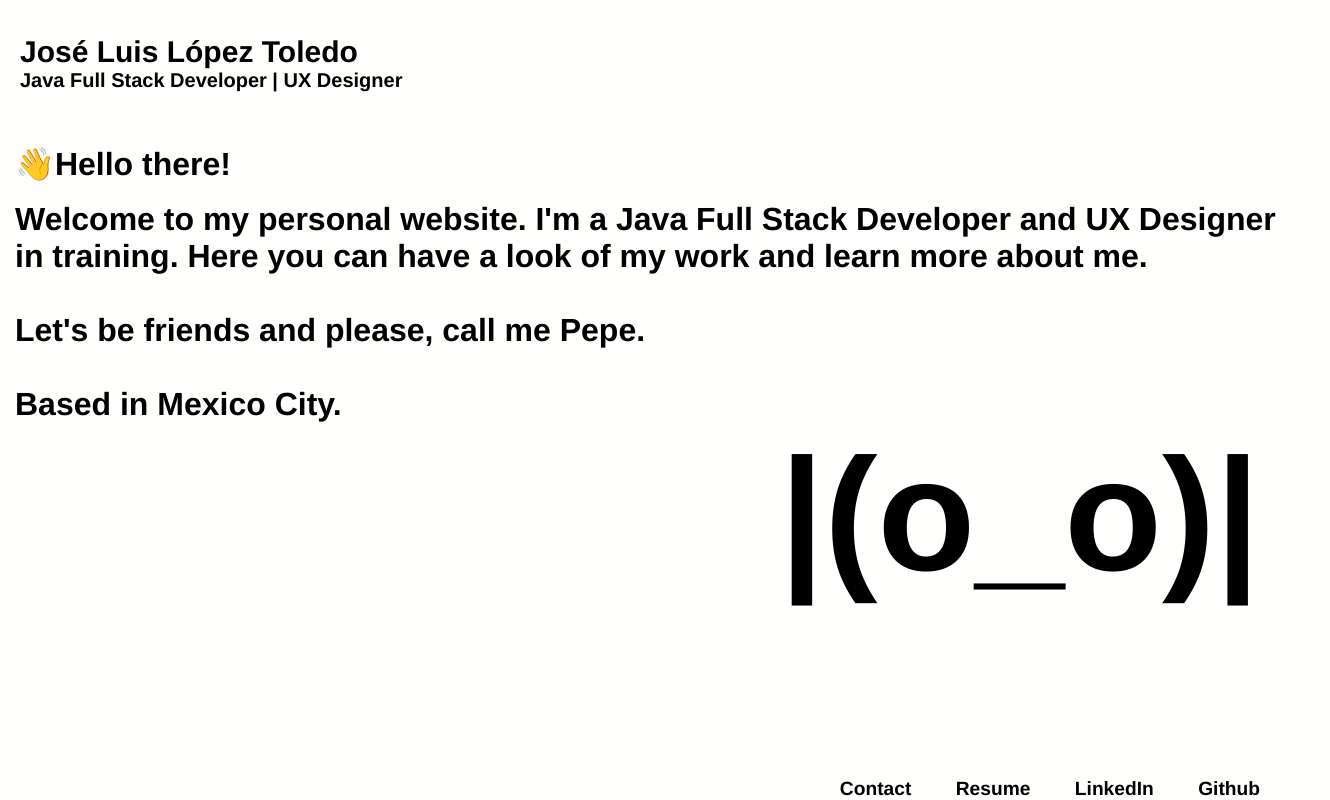
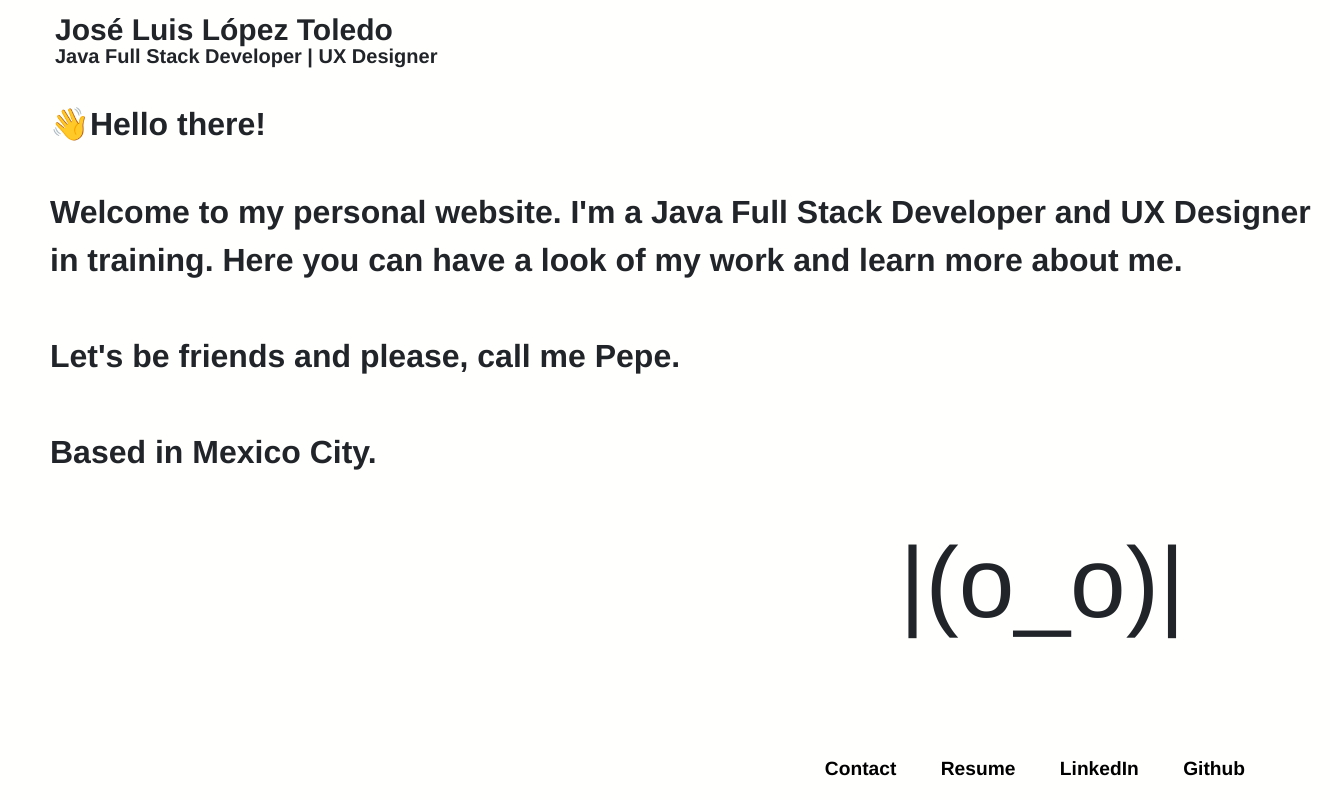
Before and after one commit to jlltoledo/Proyecto, a plain HTML site: page index.html in a window 1280 px wide. Shown: the whole page, 1330 px wide, since content can reach past the window. Drawn offline with nearby package versions, Linux system fonts and the light colour scheme.

Commit message:
Utilicé bootstrap para el indéx y actualicé mi CV

```diff
--- a/CSS/styles/index_styles.css
+++ b/CSS/styles/index_styles.css
@@ -1,4 +1,4 @@
-
+/*
 *{
     margin: 0;
     padding: 0;
@@ -12,7 +12,7 @@ body{
 
     /*background-image:
     background-repeat: no-repeat;
-    background-size: cover;*/
+    background-size: cover;
 
 
 }
@@ -118,3 +118,4 @@ footer ul li a{
     padding-right: 20px;
     padding-bottom: 15px;
 }
+*/
--- a/index.html
+++ b/index.html
@@ -5,9 +5,75 @@
     <meta http-equiv="X-UA-Compatible" content="IE=edge">
     <meta name="viewport" content="width=device-width, initial-scale=1.0">
     <title>my site</title>
-    <link rel="stylesheet" href="CSS/styles/index_styles.css">
+    <link rel="stylesheet" href="https://cdn.jsdelivr.net/npm/bootstrap@4.6.2/dist/css/bootstrap.min.css" integrity="sha384-xOolHFLEh07PJGoPkLv1IbcEPTNtaed2xpHsD9ESMhqIYd0nLMwNLD69Npy4HI+N" crossorigin="anonymous">
+    <link rel="icon" href="src/a.png">
+    <style>
+    body{
+    background-color: #FFFFFD;
+    font-family: Helvetica, sans-serif;
+    display: flex;
+    flex-direction: column;
+    }
+header{
+    background-color: #FFFFFD;
+    max-width: 1000px;
+    margin-left: 40px;
+    position: relative;
+}
+h2{
+        position: relative;
+        left: 15px;
+        top: 12px;
+        font-weight: bolder;
 
-    <link rel="icon" href="src/a.png">
+        font-size: 30px;
+}
+h6{
+    position: relative;
+    left: 15px;
+    font-family:  Helvetica, Sans-Serif;
+    font-weight: bold;
+    font-size: 32px;
+}
+p{
+    position: relative;
+    left: 50px;
+    font-family:  Helvetica, Sans-Serif;
+    font-weight: bold;
+    font-size: 32px;
+}
+
+
+       footer ul li{
+    list-style: none;
+    display: inline-block;
+    margin: 0 20px;
+    position: relative;
+}
+
+footer ul li a{
+    text-decoration: none;
+    color: black;
+    font-family: Helvetica;
+    font-size: 1.2rem;
+    font-weight: bold;
+
+}
+
+.footer ul li::before {
+    content: "";
+    height: 3px;
+    width: 0%;
+    background: black;
+    position: absolute;
+    left: 0;
+    bottom: -12px;
+    transition: 0.4s ease-out;
+}
+.footer ul li:hover::before {
+    width: 100%;
+}
+    </style>
 </head>
 
 <body>
@@ -15,23 +81,22 @@
 
     <header>
 
-    <div class="navbar">
+
+    <div>
         <h2>José Luis López Toledo
 
             <br>
-            <p class="sub">Java Full Stack Developer | UX Designer</p>
+
         </h2>
+        <h6
+            style="font-size: 20px;">Java Full Stack Developer | UX Designer</h6>
 
 </header>
 
-
-
-
-
 <br>
-<p class="welcome">&#128075;Hello there!</p>
+<p>&#128075;Hello there!</p>
 <br>
-<p class="welcome">
+<p>
 
     Welcome to my personal website. I'm a Java Full Stack Developer and UX Designer in training. Here you can have a look of my work and learn more about me.
 <br>
@@ -42,13 +107,38 @@ Let's be friends and please, call me Pepe.
 Based in Mexico City.
 </p>
 
-<div id="tlaloc">
-    <h1>|(o_o)|</h1>
+<div >
+    <h1
+        style="font-size: 100px;
+        text-align: right;
+        padding-right: 95px;
+        padding-top: 30px;"
+    >|(o_o)|</h1>
 </div>
 
 
-<footer>
-    <ul>
+<footer
+    style="background-color: #FFFFFD;
+            font-family: Helvetica, sans-serif;
+            font-size: medium;
+            text-align: right;
+            position: absolute;
+            justify-content: space-between;
+            bottom: 0;
+            width: 100%;
+            padding-right: 15px;
+            "
+
+
+
+
+
+
+
+
+>
+    <ul
+    >
         <li> <a href="pages/contact.html" target="_blank">Contact</a></li>
         <li> <a href="src/CV inglés.pdf" target="_blank">Resume</a></li>
         <li><a href="https://www.linkedin.com/in/jlltoledo/" target="_blank">LinkedIn</a></li>
```
Also changed, not shown: pages/contact.html (+3 -3 lines), 3 other files.
